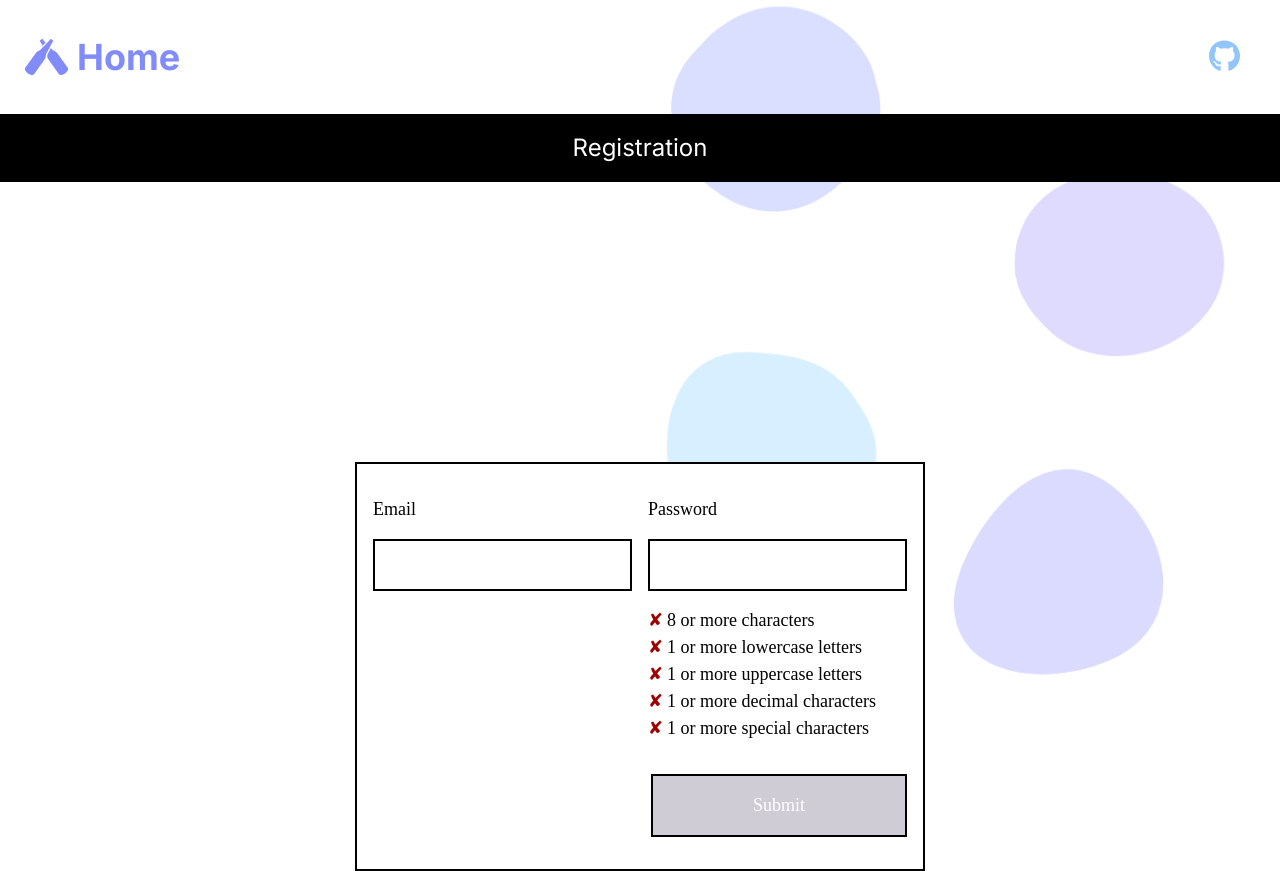
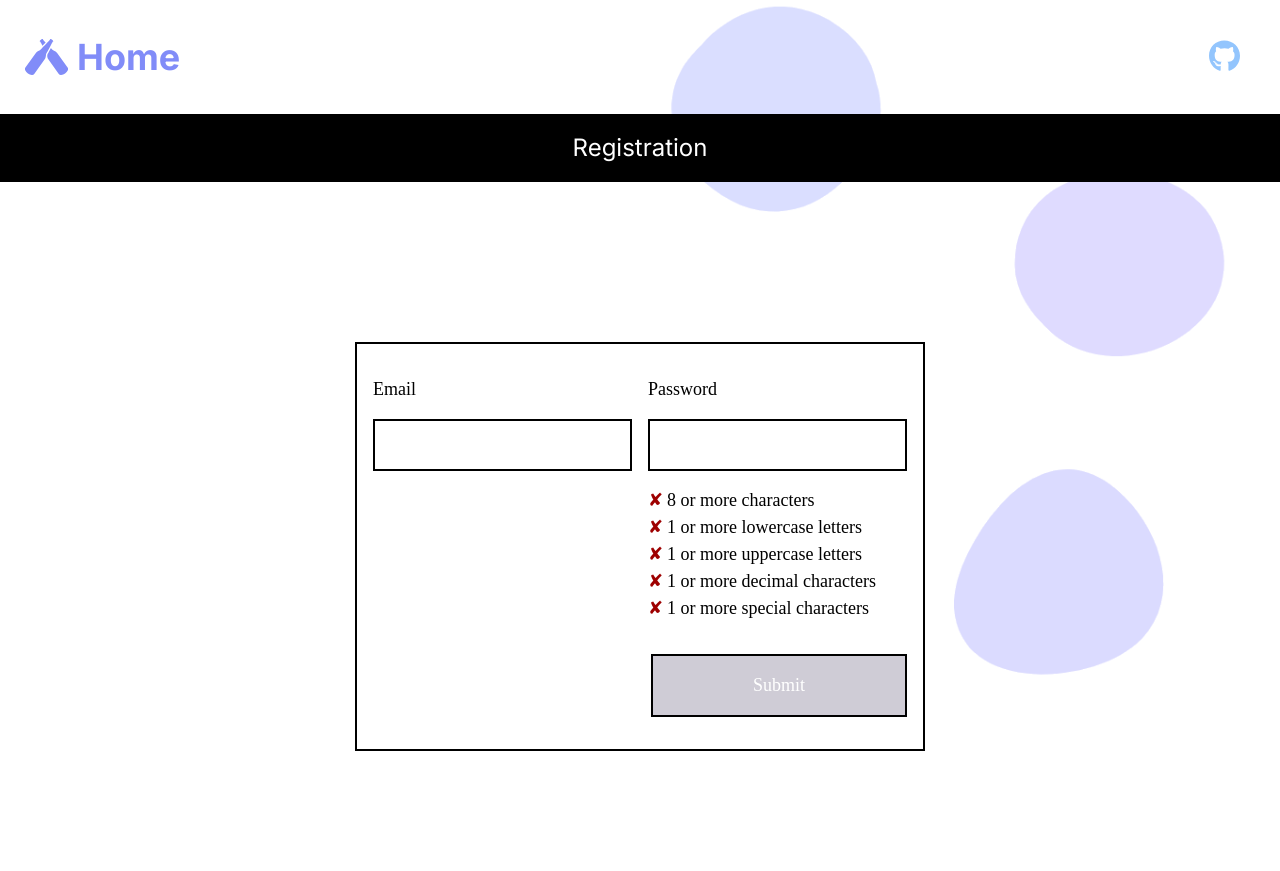
Before and after one commit to stanimir-stoychev/registration-form, a Next.js app: page /solution in a window 1280 px wide. After the commit the page ends 800 px from the top, so only its background shows below. Built offline with nearby package versions, Linux system fonts and the light colour scheme.

Commit message:
Cleanup readme

```diff
--- a/app/solution/page.module.css
+++ b/app/solution/page.module.css
@@ -18,7 +18,8 @@
         text-align: center;
         font-size: 24px;
     }
+
     .page-content {
-        padding-top: calc(var(--theme-spacing-base) * 35);
+        padding-top: calc(var(--theme-spacing-base) * 20);
     }
 }
```
Also changed, not shown: 2 other files (tests, documents, lock files or other folders).
